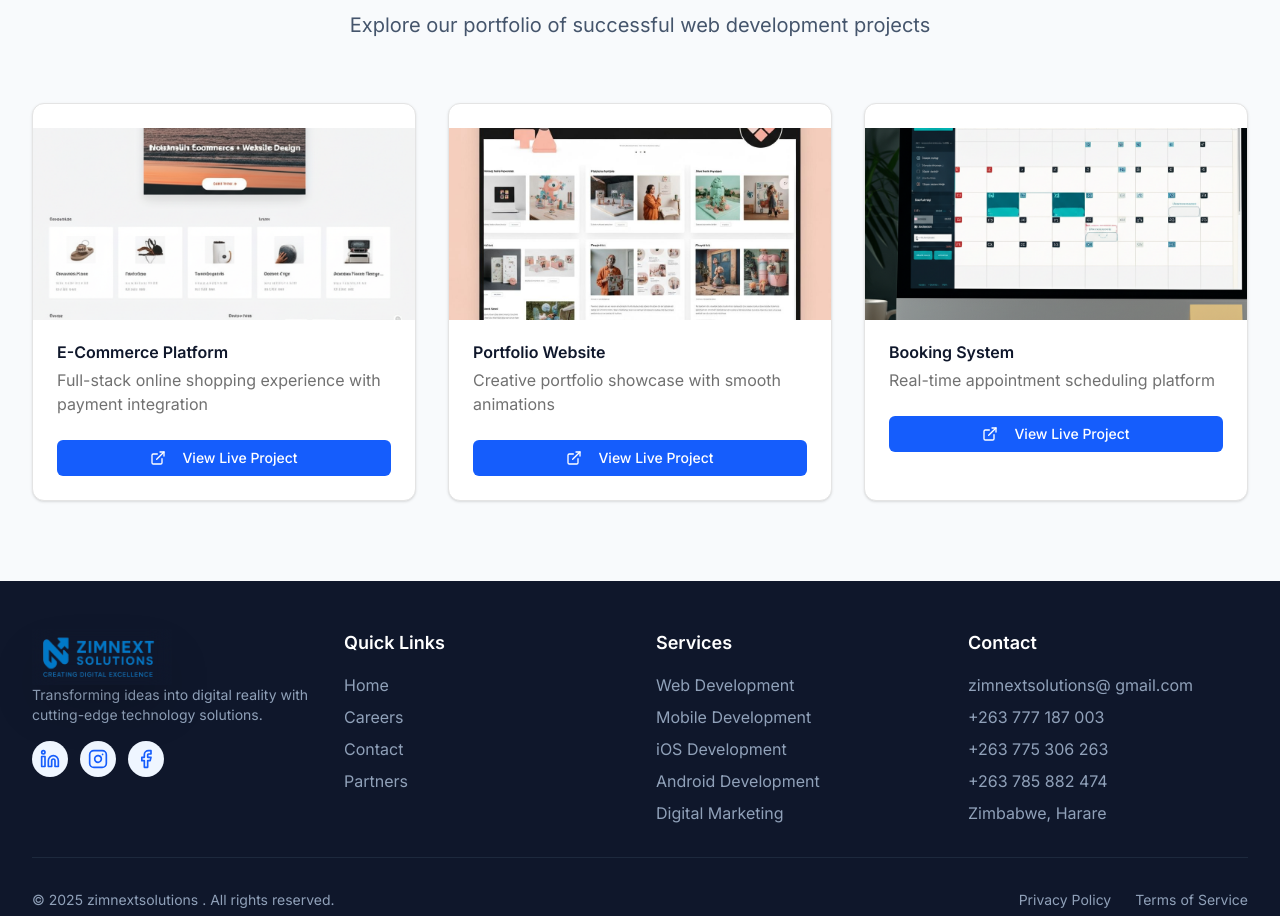
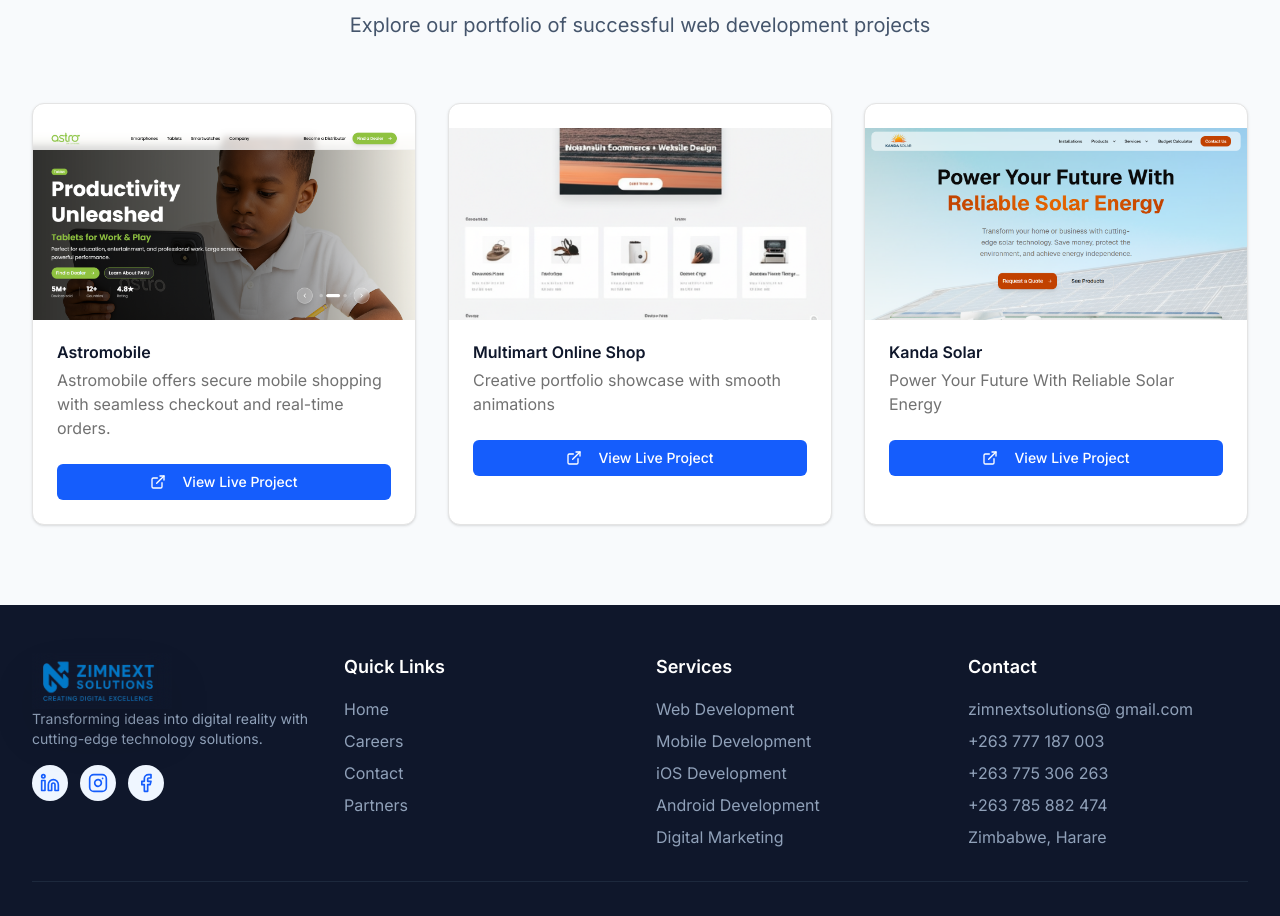
Before and after one commit to danielmututa/zimnextsolutions, a Next.js app: page /web-development in a window 1280 px wide. Shown: the part 865-1781 px from the top of the page. Built offline with nearby package versions, Linux system fonts and the light colour scheme.

Commit message:
updating  web development section

```diff
--- a/app/web-development/page.tsx
+++ b/app/web-development/page.tsx
@@ -8,10 +8,10 @@ import Link from "next/link"
 
 const projects = [
   {
-    title: "E-Commerce Platform",
-    description: "Full-stack online shopping experience with payment integration",
-    image: "/modern-ecommerce-website.png",
-    liveUrl: "#",
+    title: "Astromobile",
+    description: "Astromobile offers secure mobile shopping with seamless checkout and real-time orders.",
+    image: "/Screenshot 2025-12-22 165827.png",
+    liveUrl: "https://www.astromobile.io/",
   },
   // {
   //   title: "SaaS Dashboard",
@@ -20,16 +20,16 @@ const projects = [
   //   liveUrl: "#",
   // },
   {
-    title: "Portfolio Website",
+    title: "Multimart Online Shop",
     description: "Creative portfolio showcase with smooth animations",
-    image: "/portfolio-website-creative.jpg",
-    liveUrl: "#",
+    image: "/modern-ecommerce-website.png",
+    liveUrl: "https://mutlimart-online-shop.co.zw",
   },
   {
-    title: "Booking System",
-    description: "Real-time appointment scheduling platform",
-    image: "/booking-system-calendar.png",
-    liveUrl: "#",
+    title: "Kanda Solar",
+    description: "Power Your Future With Reliable Solar Energy",
+    image: "/kandasolarbanner.png",
+    liveUrl: "https://kandasolar.co.zw",
   },
   // {
   //   title: "Social Network",
```
Also changed, not shown: public/Screenshot 2025-12-22 165827.png (added), public/kandasolarbanner.png (added).
